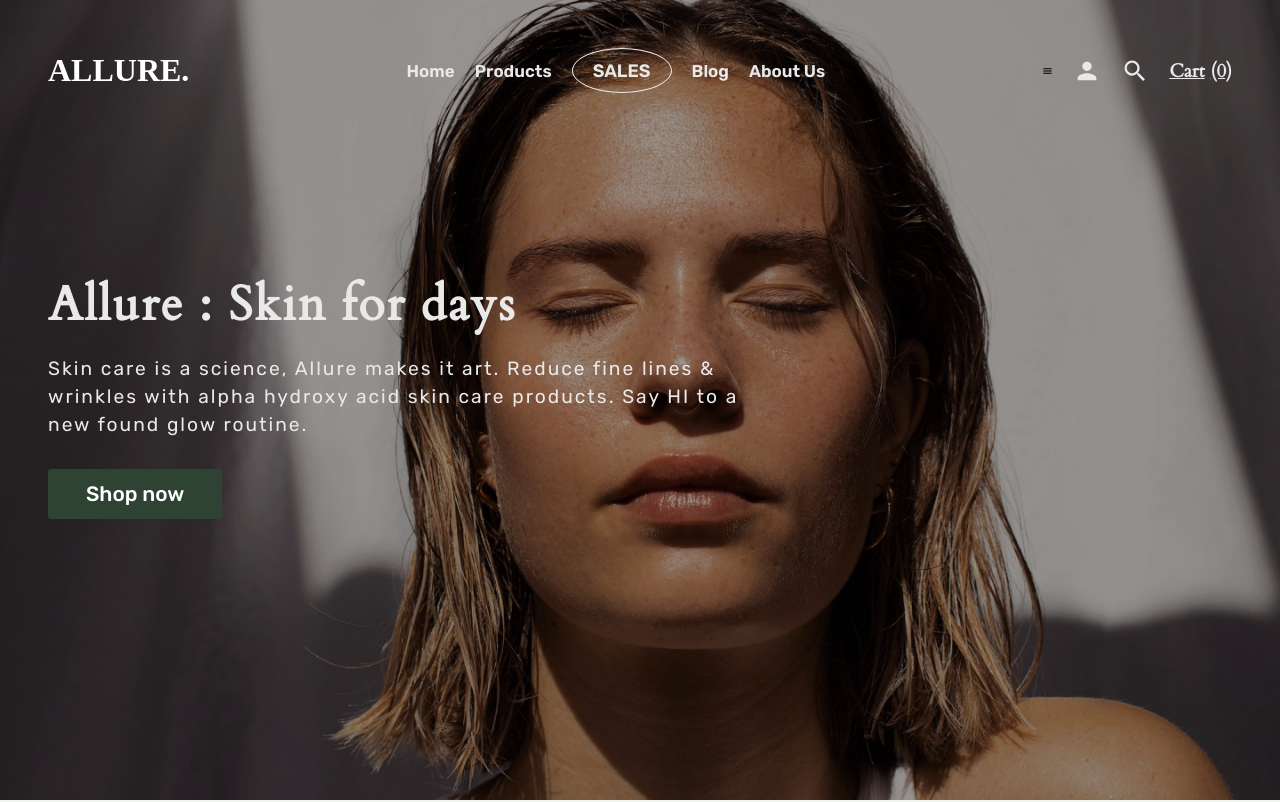
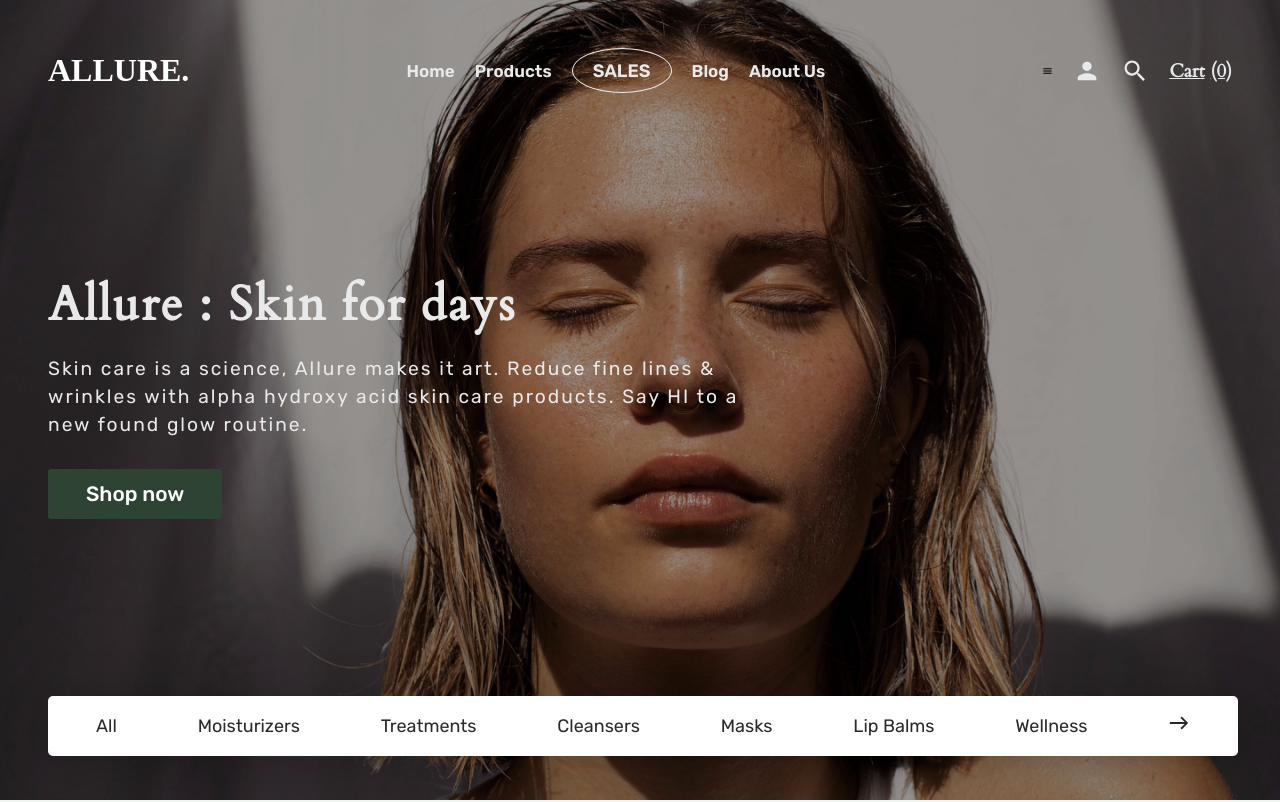
Before and after one commit to Kel-VinTech/Allure-ecommerce, a React (Vite) app: page / in a window 1280 px wide. Shown: the top 802 px of the page. Built offline with nearby package versions, Linux system fonts and the light colour scheme.

Commit message:
added bnew div

```diff
--- a/src/components/HeroContent/index.jsx
+++ b/src/components/HeroContent/index.jsx
@@ -1,30 +1,30 @@
 import React from "react";
-import {FaUser,FaBars,FaCartPlus,FaHeart, FaSearch} from 'react-icons/fa';
+import { Link } from "react-router-dom";
+import { MdEast } from "react-icons/md";
 import '/src/scss/Hero.scss'
 
 const HeroContent = () => {
     return (
     <section className="hero row"
     >
-        {/* <nav>
 
-           <div className="icons">
-                <FaSearch className="icon"/>
-                <FaHeart className=" heart"/>
-                <FaCartPlus className="icons"/>
-                <FaUser className="icons"/>
-            </div>
-            <FaBars className=" menu"/>
-        </nav> */}
         <div className="hero-content">
             <h1 className="hero-title">Allure : Skin for days</h1>
             <p className="hero-text">Skin care is a science, Allure makes it art. Reduce fine lines & <br/> wrinkles with alpha hydroxy acid skin care products. Say HI to a new found glow routine.</p>
              <button>Shop now</button>
         </div>
-        {/* <div className="products_collection">
-           <h2>All</h2>
-           <h2>cream</h2>
-        </div> */}
+        <div className="products_collection">
+           <ul>
+                    <li><Link to="#">All</Link></li>
+                    <li><Link to="#">Moisturizers</Link></li>
+                    <li><Link to="#">Treatments</Link></li>
+                    <li><Link to="#">Cleansers</Link></li>
+                    <li><Link to="#">Masks</Link></li>
+                    <li><Link to="#">Lip Balms</Link></li>
+                    <li><Link to="#">Wellness</Link></li>
+                    <li><Link to="#"><MdEast/> </Link></li>
+            </ul>
+        </div>
     </section>
     )
 }
--- a/src/scss/Hero.scss
+++ b/src/scss/Hero.scss
@@ -19,42 +19,6 @@ nav{
     left:0;
     color: #fff;
     width:100%;
-}
-
-.logo{
-    font-size: 1.5rem;
-    font-weight: 700;
-    color:#e9e9e9;
-
-}
-
-.links{
-    position: relative;
-    display: none;
-    font-family: 'Rubik', sans-serif;
-    font-style: normal;
-}
-
-.primary_link{
-   display: flex;
-   align-items: center;
-   justify-content: center;
-   gap: 10px;
-   font-weight: 600;
-   font-size: 1rem;
-  text-decoration: underline;
-}
-
-#link{
-    display:flex;
-    justify-content: center;
-    gap:20px;
-}
-
-#sales{
-    border:0.3px solid red;
-    font-size: 1.4rem;
-    border-radius: 50px;
 }
 
 .hero-content{
@@ -103,40 +67,38 @@ nav{
 
 }
 
-// .products_collection{
-//     position: absolute;
-//     top: 87%;
-//     display: flex;
-//     justify-content: space-between;
-//     gap: 15px;
-//     padding: 1rem;
-//     font-size: 0.8rem;
-//     background: #fff;
-//     max-width: 80%;
-//     border: none;
-//     background: #FFFFFF;
-//     box-shadow: 6px 6px 50px rgba(0, 0, 0, 0.25);
-//     border-radius: 5px;
-// }
+.products_collection{
+    position: absolute;
+    top: 87%;
+    padding: 1rem;
+    width: 93%;
+    border: none;
+    background: #FFFFFF;
+    box-shadow: 6px 6px 50px rgba(0, 0, 0, 0.25);
+    border-radius: 5px;
+    overflow-y: hidden;
+    overflow-x: scroll;
 
-.icons{
-    display: flex;
-    justify-content: center;
-    align-items: center;
-    gap: 25px;
-    font-size: 20px;
-    color: #E9E9E9;
-}
+    ul{
+        display: flex;
+        justify-content: space-between;
+        align-items: center;
+        gap: 10px;
+        list-style: none;
 
-.icon{
-    display: none;
-}
-.menu{
-    font-size: 20px;
-}
-.heart{
-    display: none;
-}
+
+            li a{
+                    text-decoration: none;
+                    font-family: 'Rubik';
+                    font-style: normal;
+                    font-weight: 400;
+                    font-size: 20px;
+                    padding: 0 1.5rem;
+                    color: #292929;
+
+            }
+}}
+
 
 
 // media queries
@@ -147,24 +109,7 @@ and (max-width:1024px) {
     section{
         max-width: 100%;
     }
-    .logo{
-        font-size: 1.5rem;
-    }
-    .links{
-        display: flex;
-    }
 
-    .menu{
-        display: none;
-    }
-    .heart{
-        display: flex;
-    }
-
-    .icons{
-        gap: 28px;
-        font-size: 25px;
-    }
     .hero-content{
         letter-spacing:2px;
         top:40%;
@@ -190,27 +135,6 @@ and (max-width:1600px){
     section{
         max-width: 100%;
     }
-    .logo{
-        font-size: 1.7rem;
-    }
-    .links{
-        display: flex;
-    }
-    .heart{
-        display: flex;
-    }
-    .menu{
-        display: none;
-    }
-
-    .icons{
-        gap: 35px;
-        font-size: 30px;
-    }
-
-    .icon{
-        display: flex;
-    }
 
     .hero-content{
         letter-spacing:2px;
@@ -229,4 +153,17 @@ and (max-width:1600px){
         padding:13px 38px;
         font-size: 1.3rem;
     }
+    .products_collection{
+        overflow-x: hidden;
+
+        ul{
+            gap: 10px;
+                li a{
+                        font-size: 18px;
+                        padding: 0 2rem;
+                }
+                li a svg{
+                    font-size: 22px;
+            }
+    }}
 }
```
